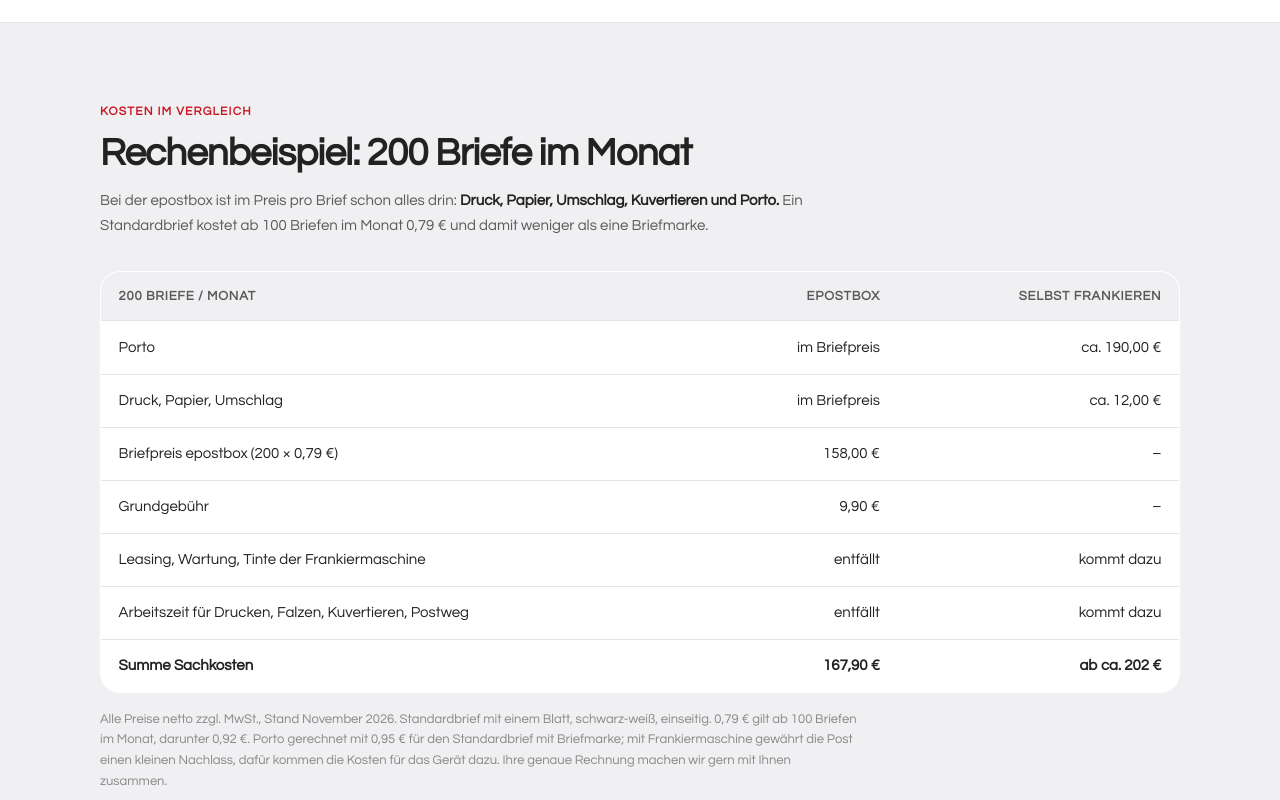
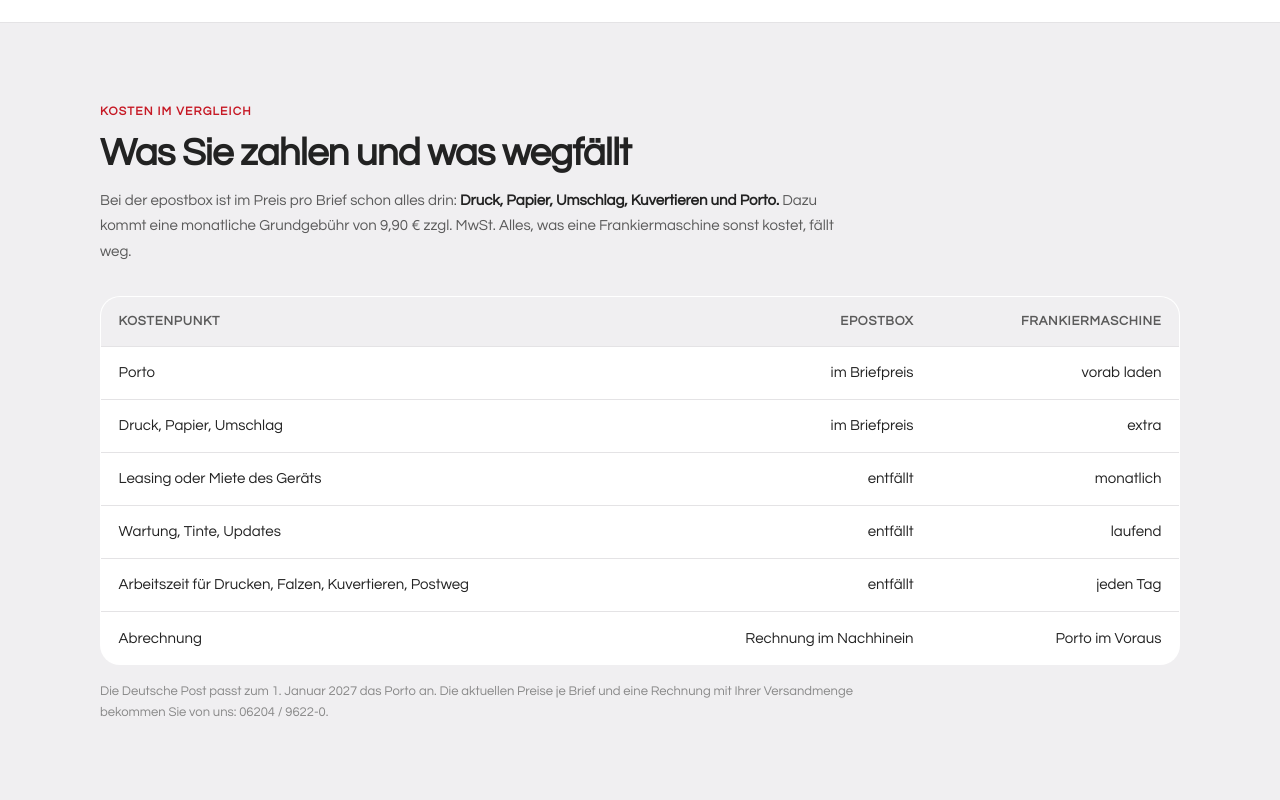
Before and after one commit to slange-a11y/te-postbox-de, a plain HTML site: page frankiermaschine-alternative.html in a window 1280 px wide. Shown: the part 1540-2340 px from the top of the page. Drawn offline with Linux system fonts and the light colour scheme.

Commit message:
Frankiermaschine-Seite: keine Briefpreise wegen Portoanpassung 2027
Kostenvergleich ohne Betraege je Brief: was im Briefpreis steckt und was
wegfaellt, Hinweis auf die Portoanpassung zum 01.01.2027. Meta-Beschreibung
und llms.txt entsprechend angepasst.

Co-Authored-By: Claude Opus 5.5 <noreply@anthropic.com>
Claude-Session: https://claude.ai/code/session_01HDS8j1CJzTFLbfFPJh135t

```diff
--- a/frankiermaschine-alternative.html
+++ b/frankiermaschine-alternative.html
@@ -7,7 +7,7 @@
 <link rel="icon" type="image/png" sizes="32x32" href="/img/favicon-32.png">
 <link rel="apple-touch-icon" href="/apple-touch-icon.png">
 <title>Alternative zur Frankiermaschine: epostbox | TE Printline Viernheim</title>
-<meta name="description" content="Frankiermaschine abschaffen? Mit der epostbox versenden Sie Briefe direkt vom Computer, ab 0,79 € je Standardbrief inkl. Porto. Wann sich der Wechsel lohnt und was mit Ihren Verträgen passiert.">
+<meta name="description" content="Frankiermaschine abschaffen? Mit der epostbox versenden Sie Briefe direkt vom Computer, Porto, Druck und Kuvertieren inklusive. Wann sich der Wechsel lohnt und was mit Ihren Verträgen passiert.">
 <meta name="robots" content="index, follow">
 <meta name="author" content="TE Printline GmbH">
 <link rel="canonical" href="https://www.te-postbox.de/frankiermaschine-alternative.html">
@@ -95,7 +95,7 @@
           "name": "Lohnt sich das auch bei wenig Post?",
           "acceptedAnswer": {
             "@type": "Answer",
-            "text": "Oft gerade dann. Bei wenigen Briefen im Monat kosten Leasing, Wartung und Tinte einer Frankiermaschine schnell mehr als das Porto selbst. Bei der epostbox zahlen Sie 9,90 € Grundgebühr im Monat zzgl. MwSt. und dazu nur die Briefe, die Sie tatsächlich verschicken."
+            "text": "Oft gerade dann. Bei wenigen Briefen im Monat kosten Leasing, Wartung und Tinte einer Frankiermaschine schnell mehr als das Porto selbst. Bei der epostbox zahlen Sie eine monatliche Grundgebühr von 9,90 € zzgl. MwSt. und dazu nur die Briefe, die Sie tatsächlich verschicken. Wie das bei Ihrer Menge aussieht, rechnen wir gern mit Ihnen durch."
           }
         },
         {
@@ -184,7 +184,7 @@
           "name": "Lohnt sich das auch bei wenig Post?",
           "acceptedAnswer": {
             "@type": "Answer",
-            "text": "Oft gerade dann. Bei wenigen Briefen im Monat kosten Leasing, Wartung und Tinte einer Frankiermaschine schnell mehr als das Porto selbst. Bei der epostbox zahlen Sie 9,90 € Grundgebühr im Monat zzgl. MwSt. und dazu nur die Briefe, die Sie tatsächlich verschicken."
+            "text": "Oft gerade dann. Bei wenigen Briefen im Monat kosten Leasing, Wartung und Tinte einer Frankiermaschine schnell mehr als das Porto selbst. Bei der epostbox zahlen Sie eine monatliche Grundgebühr von 9,90 € zzgl. MwSt. und dazu nur die Briefe, die Sie tatsächlich verschicken. Wie das bei Ihrer Menge aussieht, rechnen wir gern mit Ihnen durch."
           }
         },
         {
@@ -568,6 +568,7 @@ footer a:hover{color:#fff}
   .fa-table{table-layout:fixed}
   .fa-table th,.fa-table td{padding:.6rem .5rem;font-size:.8125rem;word-break:break-word;hyphens:auto}
   .fa-table td.num,.fa-table th.num{white-space:normal}
+  .fa-table td:first-child{width:40%}
   .fa-table th{font-size:.6875rem;letter-spacing:.02em}
 }
 </style>
@@ -686,21 +687,20 @@ footer a:hover{color:#fff}
 <section class="fa-sec alt" id="kosten">
   <div class="sec-in">
     <div class="sec-tag">Kosten im Vergleich</div>
-    <h2 class="sec-h">Rechenbeispiel: 200 Briefe im Monat</h2>
-    <p class="fa-lead">Bei der epostbox ist im Preis pro Brief schon alles drin: <strong>Druck, Papier, Umschlag, Kuvertieren und Porto.</strong> Ein Standardbrief kostet ab 100 Briefen im Monat 0,79 € und damit weniger als eine Briefmarke.</p>
+    <h2 class="sec-h">Was Sie zahlen und was wegfällt</h2>
+    <p class="fa-lead">Bei der epostbox ist im Preis pro Brief schon alles drin: <strong>Druck, Papier, Umschlag, Kuvertieren und Porto.</strong> Dazu kommt eine monatliche Grundgebühr von 9,90 € zzgl. MwSt. Alles, was eine Frankiermaschine sonst kostet, fällt weg.</p>
     <table class="fa-table">
-      <thead><tr><th>200 Briefe / Monat</th><th class="num">epostbox</th><th class="num">Selbst frankieren</th></tr></thead>
+      <thead><tr><th>Kostenpunkt</th><th class="num">epostbox</th><th class="num">Frankiermaschine</th></tr></thead>
       <tbody>
-        <tr><td>Porto</td><td class="num">im Briefpreis</td><td class="num">ca. 190,00 €</td></tr>
-        <tr><td>Druck, Papier, Umschlag</td><td class="num">im Briefpreis</td><td class="num">ca. 12,00 €</td></tr>
-        <tr><td>Briefpreis epostbox (200 × 0,79 €)</td><td class="num">158,00 €</td><td class="num">–</td></tr>
-        <tr><td>Grundgebühr</td><td class="num">9,90 €</td><td class="num">–</td></tr>
-        <tr><td>Leasing, Wartung, Tinte der Frankiermaschine</td><td class="num">entfällt</td><td class="num">kommt dazu</td></tr>
-        <tr><td>Arbeitszeit für Drucken, Falzen, Kuvertieren, Postweg</td><td class="num">entfällt</td><td class="num">kommt dazu</td></tr>
-        <tr class="sum"><td>Summe Sachkosten</td><td class="num">167,90 €</td><td class="num">ab ca. 202 €</td></tr>
+        <tr><td>Porto</td><td class="num">im Briefpreis</td><td class="num">vorab laden</td></tr>
+        <tr><td>Druck, Papier, Umschlag</td><td class="num">im Briefpreis</td><td class="num">extra</td></tr>
+        <tr><td>Leasing oder Miete des Geräts</td><td class="num">entfällt</td><td class="num">monatlich</td></tr>
+        <tr><td>Wartung, Tinte, Updates</td><td class="num">entfällt</td><td class="num">laufend</td></tr>
+        <tr><td>Arbeitszeit für Drucken, Falzen, Kuvertieren, Postweg</td><td class="num">entfällt</td><td class="num">jeden Tag</td></tr>
+        <tr><td>Abrechnung</td><td class="num">Rechnung im Nachhinein</td><td class="num">Porto im Voraus</td></tr>
       </tbody>
     </table>
-    <p class="fa-note">Alle Preise netto zzgl. MwSt., Stand November 2026. Standardbrief mit einem Blatt, schwarz-weiß, einseitig. 0,79 € gilt ab 100 Briefen im Monat, darunter 0,92 €. Porto gerechnet mit 0,95 € für den Standardbrief mit Briefmarke; mit Frankiermaschine gewährt die Post einen kleinen Nachlass, dafür kommen die Kosten für das Gerät dazu. Ihre genaue Rechnung machen wir gern mit Ihnen zusammen.</p>
+    <p class="fa-note">Die Deutsche Post passt zum 1. Januar 2027 das Porto an. Die aktuellen Preise je Brief und eine Rechnung mit Ihrer Versandmenge bekommen Sie von uns: 06204 / 9622-0.</p>
   </div>
 </section>
 
@@ -789,7 +789,7 @@ footer a:hover{color:#fff}
     <details><summary>Muss ich meine Frankiermaschine sofort abgeben?</summary><p>Nein. Die epostbox hat keine Mindestlaufzeit und keine Mindestmenge. Sie können sofort starten und die Frankiermaschine weiter nutzen, bis die Verträge auslaufen. So gibt es keinen harten Schnitt.</p></details>
     <details><summary>Was passiert mit dem Restguthaben in der Frankiermaschine?</summary><p>Am einfachsten ist es, das geladene Porto vor der Abmeldung aufzubrauchen. Eine Erstattung über die Deutsche Post ist möglich, aber aufwendig: Die Maschine muss eingeschickt werden, und die Post verrechnet ihre Kosten mit dem Guthaben.</p></details>
     <details><summary>Brauche ich neue Hardware oder Software?</summary><p>Nein. Die epostbox läuft im Browser. Ihre Briefe schicken Sie wie gewohnt über die Druckfunktion aus Word, Ihrer Warenwirtschaft oder Ihrem CRM, oder Sie laden sie als PDF hoch. Nur wer weiterhin Pakete oder Briefmarken selbst druckt, bekommt auf Wunsch einen Labelprinter.</p></details>
-    <details><summary>Lohnt sich das auch bei wenig Post?</summary><p>Oft gerade dann. Bei wenigen Briefen im Monat kosten Leasing, Wartung und Tinte einer Frankiermaschine schnell mehr als das Porto selbst. Bei der epostbox zahlen Sie 9,90 € Grundgebühr im Monat zzgl. MwSt. und dazu nur die Briefe, die Sie tatsächlich verschicken.</p></details>
+    <details><summary>Lohnt sich das auch bei wenig Post?</summary><p>Oft gerade dann. Bei wenigen Briefen im Monat kosten Leasing, Wartung und Tinte einer Frankiermaschine schnell mehr als das Porto selbst. Bei der epostbox zahlen Sie eine monatliche Grundgebühr von 9,90 € zzgl. MwSt. und dazu nur die Briefe, die Sie tatsächlich verschicken. Wie das bei Ihrer Menge aussieht, rechnen wir gern mit Ihnen durch.</p></details>
     <details><summary>Kann ich weiter Einschreiben verschicken?</summary><p>Ja. Einschreiben wählen Sie beim Versand in der epostbox aus. Den Status jeder Sendung sehen Sie jederzeit online.</p></details>
     <details><summary>Wer kümmert sich um die Abmeldung der alten Maschine?</summary><p>Wir. Als Servicepartner für Frankiermaschinen kennen wir die Verträge dahinter. Wir prüfen mit Ihnen die Fristen, nennen Ihnen den passenden Termin und begleiten die Abmeldung.</p></details>
   </div>
```
Also changed, not shown: llms.txt.
